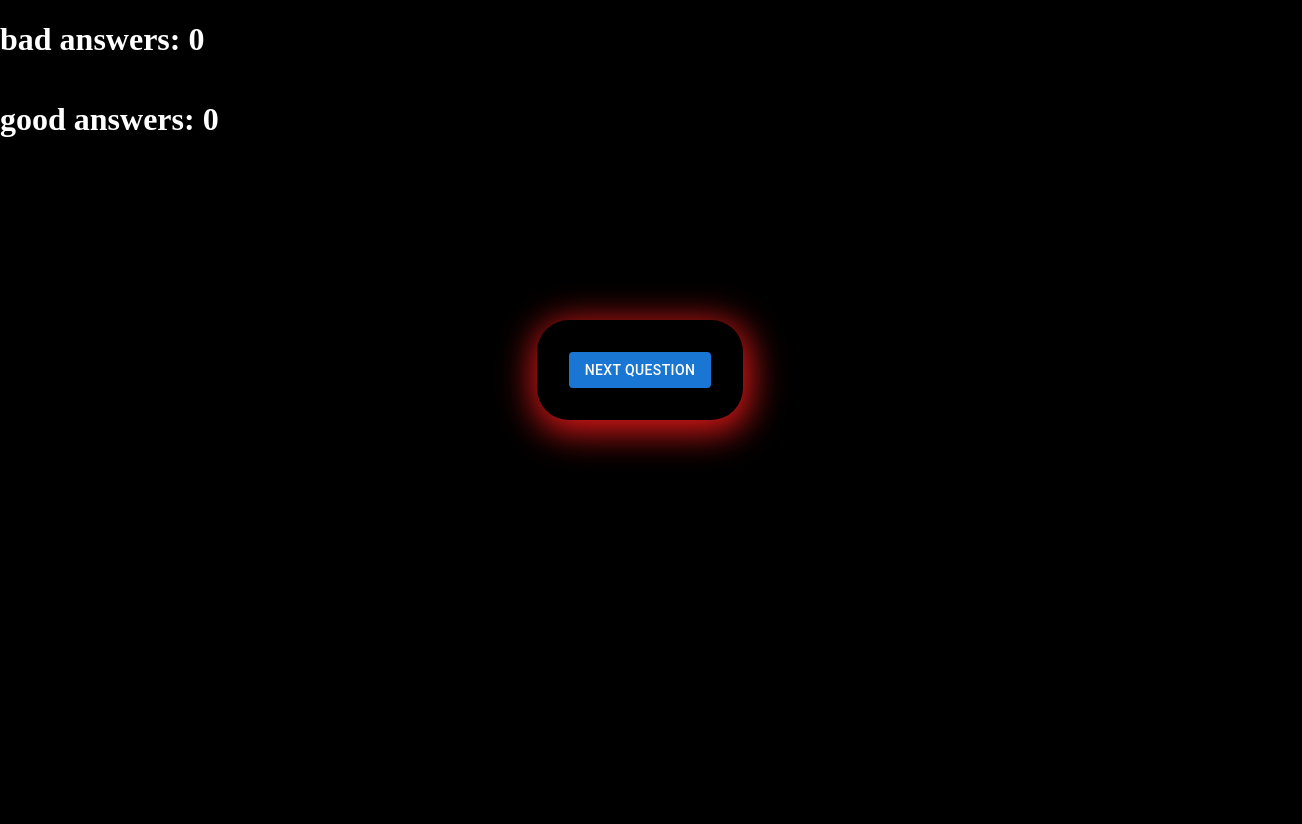
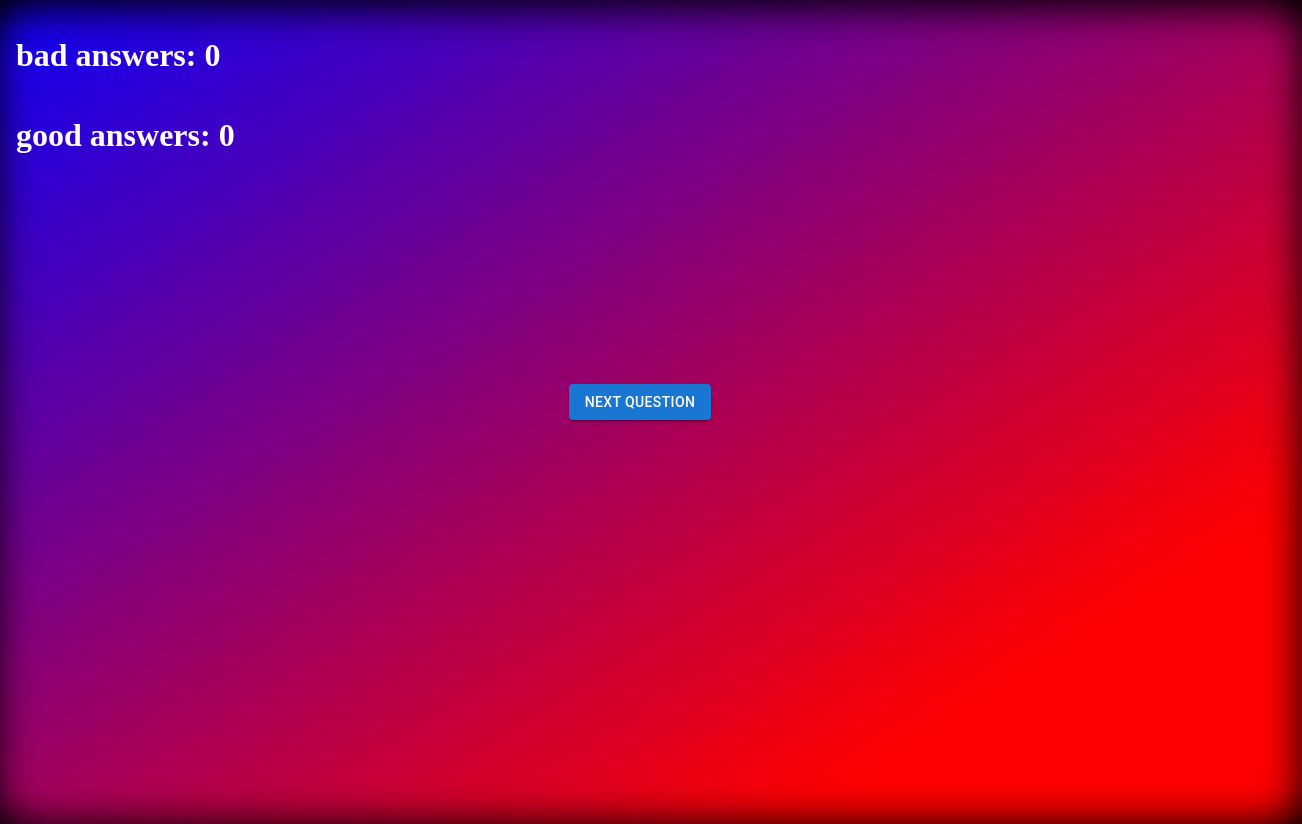
Before and after one commit to Bartosz-Koza/next-trivia-app, a Next.js app: page / in a window 1280 px wide. Shown: the whole page, 1302 px wide, since content can reach past the window. Before the commit the page ends 800 px from the top, so only its background shows below. Built offline with nearby package versions, Linux system fonts and the light colour scheme.

Commit message:
css and input

```diff
--- a/src/app/page.tsx
+++ b/src/app/page.tsx
@@ -3,8 +3,7 @@
 import './styles.css'
 import React from 'react'
 import { useState, useEffect } from 'react'
-import { Button, TextField } from '@mui/material'
-
+import { Button, TextField, Box } from '@mui/material'
 
 
 export default function  Home() {
@@ -13,15 +12,14 @@ export default function  Home() {
 
   const [message, setMessage] = useState('');
   const [data, setData] = useState()
-  const [ans, setAns] = useState()
-  const [cat, setCat] = useState()
-  const [ques, setQues] = useState()
+  const [ans, setAns] = useState('')
   const [goodans, setGoodans] = useState(0)
   const [badans, setBadans] = useState(0)
   const [msg, setMsg] = useState("")
 
 
   const callAPI = async () => {
+    setAns('')
   const url = 'https://trivia-by-api-ninjas.p.rapidapi.com/v1/trivia';
 const options = {
 	method: 'GET',
@@ -68,17 +66,12 @@ try {
                 const CheckAnswer = () =>{
 
                   if(message != answer){
+                    setAns('false')
                     setGoodans(goodans + 1)
-                    return(
-                      <h1>dobrze !!!</h1>
-
-                    )
                   } if(message == answer){
-                    <h1>siema</h1>
+                    setAns('true')
                     setBadans(badans + 1)
                   }
-                  {answer === message &&
-                    <h1>siema</h1>}
                 }
 
 
@@ -87,8 +80,16 @@ try {
                   <div key={data}>
                   <h1>category: {category}</h1>
                   <h1>{question} ?</h1>
-                  <TextField variant="standard" sx={{ p: "1rem", input: {color: "white", backgroundcolor:"white"}}} placeholder='odpowiedź' className='input' onChange={handleChange} value={message} />
+                  { ans == "true" ?(
+                    <h1 className='ans'>Good answer 👍</h1>
+                  ) : ans == "false" ?(
+                      <h1 className='ans'>Bad answer 👎</h1>
+                  ) : (
+                    <Box sx={{textTransform: 'capitalize'}}>
+                    <TextField variant="standard" sx={{ p: "1rem", input: {color: "white", backgroundcolor:"white"}, }} placeholder='odpowiedź' className='input' onChange={handleChange} value={message} />
                   <Button variant="contained" sx={{ p: "0.75rem", backgroundcolor: "yellow"}} onClick={CheckAnswer}>Contained</Button>
+                  </Box>)}
+
                   </div>
                 )
               })}
--- a/src/app/styles.css
+++ b/src/app/styles.css
@@ -2,6 +2,7 @@ body{
   padding: 0;
   margin: 0;
   background-color: black;
+  overflow: hidden;
 }
 
 .main {
@@ -15,20 +16,62 @@ margin-bottom: 1rem;
 }
 .box{
   padding: 2rem 2rem;
+  margin: 10rem auto;
   border-radius: 2rem;
-  -webkit-box-shadow: 2px 7px 35px 6px rgba(217, 23, 23, 1);
-  -moz-box-shadow: 2px 7px 35px 6px rgba(217, 23, 23, 1);
-  box-shadow: 2px 7px 35px 6px rgba(217, 23, 23, 1);
-  margin: 10rem auto;
 }
 .question{
   padding: 1.5rem ;
 }
 .input{
   padding: 1rem;
+  text-transform: capitalize;
 }
 .ans-counter{
   display: flex;
   flex-direction: column;
-  color: white;
+  color:
+  white;
+  padding: 1rem;
 }
+
+.ans{
+  text-transform: uppercase;
+}
+
+
+
+
+
+
+.box:before {
+  content: "";
+  z-index: -1;
+  position: absolute;
+  top: 0;
+  right: 0;
+  bottom: 0;
+  left: 0;
+  background: linear-gradient(to top left, #ff0000 20%, #0400ff 103% );
+  transform: translate3d(9px, 16px, 0) scale(1.02);
+  filter: blur(20px);
+  opacity: var(0.69);
+  transition: opacity 0.3s;
+  border-radius: inherit;
+}
+
+/*
+* Prevents issues when the parent creates a
+* stacking context. (For example, using the transform
+* property )
+*/
+.box::after {
+  content: "";
+  z-index: -1;
+  position: absolute;
+  top: 0;
+  right: 0;
+  bottom: 0;
+  left: 0;
+  background: inherit;
+  border-radius: inherit;
+}
--- a/tsconfig.json
+++ b/tsconfig.json
@@ -9,7 +9,7 @@
     "noEmit": true,
     "esModuleInterop": true,
     "module": "esnext",
-    "moduleResolution": "bundler",
+    "moduleResolution": "node",
     "resolveJsonModule": true,
     "isolatedModules": true,
     "jsx": "preserve",
```
